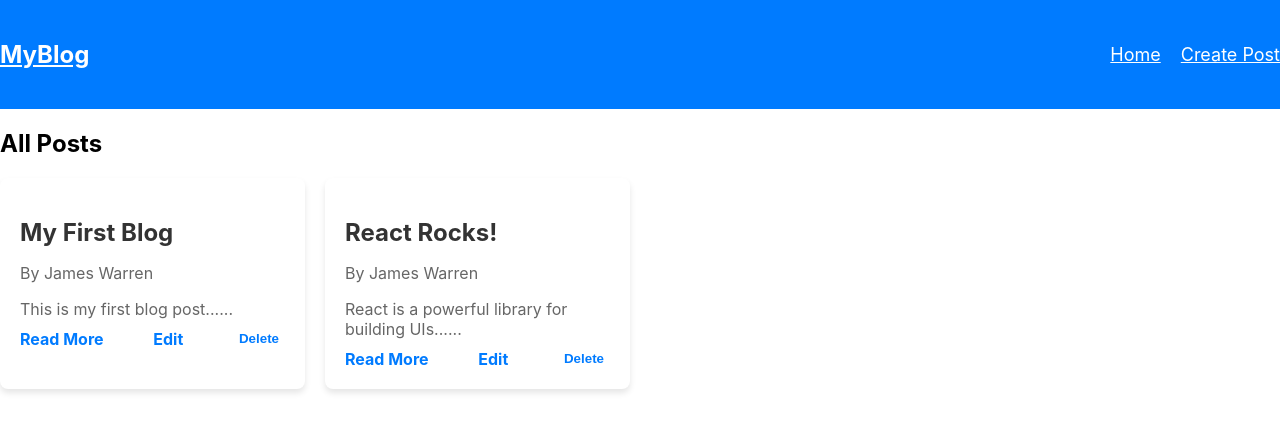
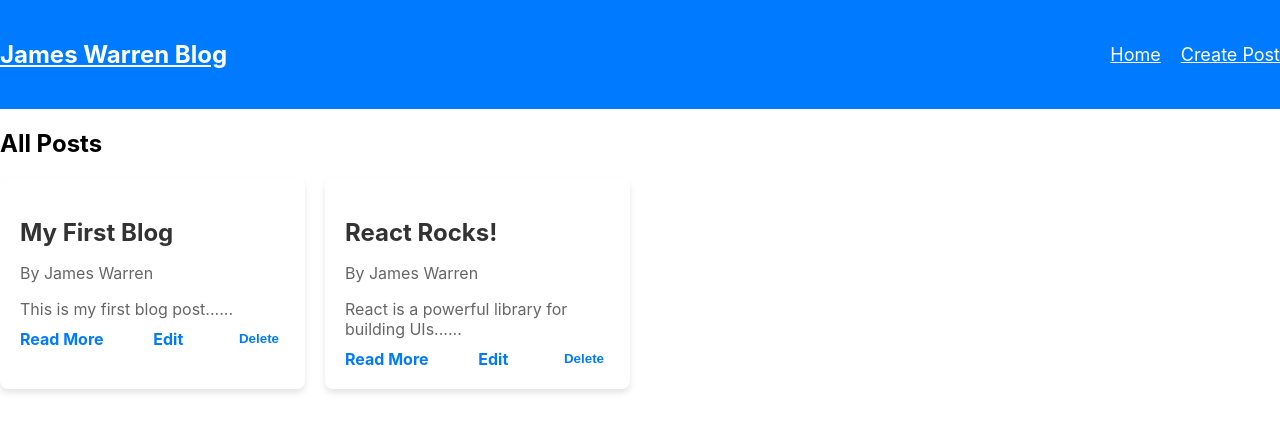
Before and after one commit to Shadow-of-Drax/Portfolio, a React (Create React App) app in the folder my-blog/: page / in a window 1280 px wide. Shown: the top 432 px of the page. Built offline with nearby package versions, Linux system fonts and the light colour scheme.

Commit message:
Update Navbar.js

```diff
--- a/my-blog/src/components/Navbar.js
+++ b/my-blog/src/components/Navbar.js
@@ -7,7 +7,7 @@ const Navbar = () => {
     <nav className="navbar">
       <div className="container">
         <h1 className="logo">
-          <Link to="/">MyBlog</Link>
+          <Link to="/">James Warren Blog</Link>
         </h1>
         <ul className="nav-links">
           <li><Link to="/">Home</Link></li>
```
